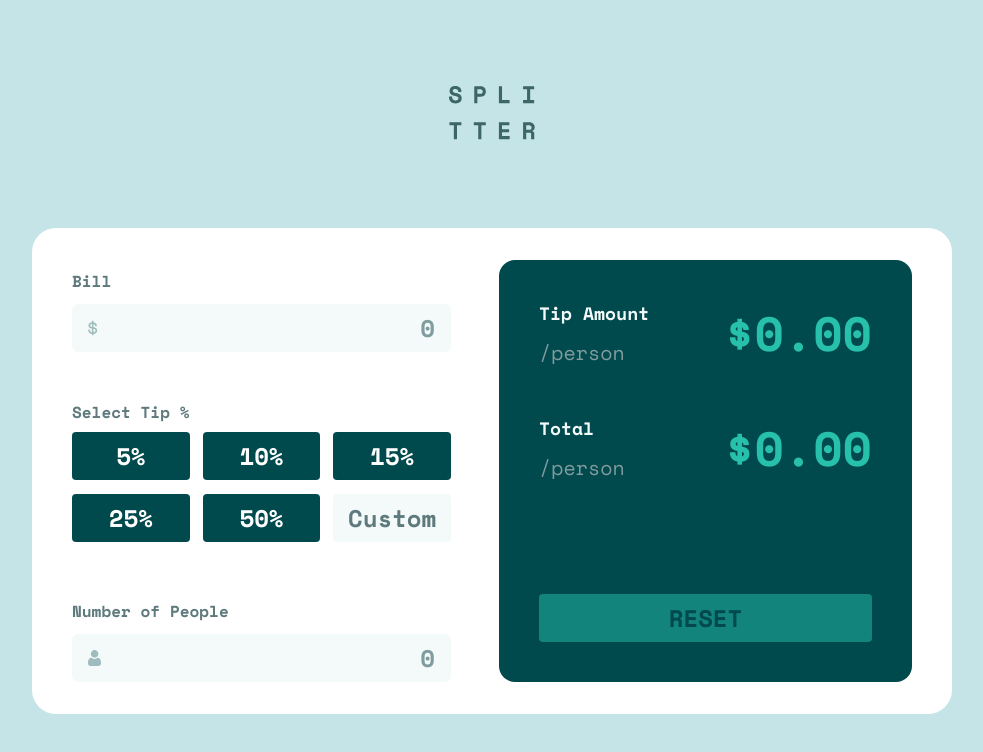
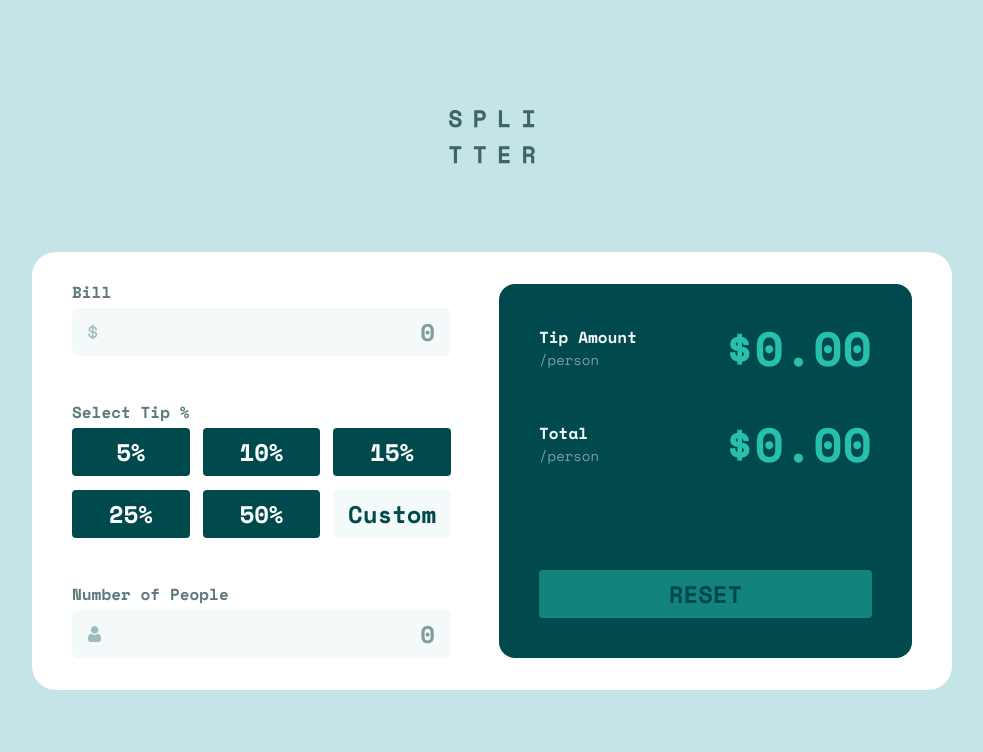
Before and after one commit to Chibuike-web/Tip-Calculator-App, a React (Vite) app: page / in a window 1280 px wide. Shown: the top 752 px of the page, without its empty margins (148-1131 px from the left). Built offline with nearby package versions, Linux system fonts and the light colour scheme.

Commit message:
worked on the tip button functionality

```diff
--- a/src/App.css
+++ b/src/App.css
@@ -19,6 +19,7 @@ body {
 	font-family: "Space Mono", serif;
 	font-weight: 400;
 	font-size: 24px;
+	line-height: 1;
 }
 
 input[type="number"]::-webkit-inner-spin-button,
--- a/src/components/Splitter.jsx
+++ b/src/components/Splitter.jsx
@@ -6,15 +6,25 @@ export default function Splitter() {
 	const [bill, setBill] = useState("");
 	const [numberOfPeople, setNumberOfPeople] = useState("");
 	const [focusedInput, setFocusedInput] = useState("");
-	const [error, setError] = useState(false);
+	const [error, setError] = useState("");
 	const [customInput, setCustomInput] = useState(false);
 	const [customInputValue, setCustomInputValue] = useState("");
+	const [tipAmount, setTipAmount] = useState("0.00");
+	const [total, setTotal] = useState("0.00");
+	const [activeTip, setActiveTip] = useState("");
+
 	const handleChange = (e, id) => {
 		const { value } = e.target;
 		if (id === "bill") {
 			setBill(value);
 		} else if (id === "numberOfPeople") {
 			setNumberOfPeople(value);
+
+			if (value === "" || +value > 0) {
+				setError("");
+			} else if (+value === 0) {
+				setError("Can't be zero");
+			}
 		} else if (id === "customInput") {
 			setCustomInputValue(value);
 		}
@@ -28,8 +38,18 @@ export default function Splitter() {
 		setFocusedInput("");
 	};
 
-	const handleCustomInput = () => {
-		setCustomInput(true);
+	const handleReset = (e) => {
+		e.preventDefault();
+	};
+
+	const handleButtonClick = (tip) => {
+		if (tip === "Custom") {
+			setActiveTip("Custom");
+			setCustomInputValue("");
+		} else {
+			setActiveTip(tip);
+			setCustomInputValue("");
+		}
 	};
 
 	return (
@@ -50,14 +70,33 @@ export default function Splitter() {
 				<fieldset>
 					<legend className="font-bold text-cyan-600 text-[16px] mb-2">Select Tip %</legend>
 					<div className="grid grid-cols-2 lg:grid-cols-3 gap-y-[14px] place-items-center gap-x-[13px] w-full">
-						<TipButton tip="5%" />
-						<TipButton tip="10%" />
-						<TipButton tip="15%" />
-						<TipButton tip="25%" />
-						<TipButton tip="50%" />
-						{customInput ? (
+						<TipButton
+							tip="5%"
+							handleButtonClick={handleButtonClick}
+							isActive={activeTip === "5%"}
+						/>
+						<TipButton
+							tip="10%"
+							handleButtonClick={handleButtonClick}
+							isActive={activeTip === "10%"}
+						/>
+						<TipButton
+							tip="15%"
+							handleButtonClick={handleButtonClick}
+							isActive={activeTip === "15%"}
+						/>
+						<TipButton
+							tip="25%"
+							handleButtonClick={handleButtonClick}
+							isActive={activeTip === "25%"}
+						/>
+						<TipButton
+							tip="50%"
+							handleButtonClick={handleButtonClick}
+							isActive={activeTip === "50%"}
+						/>
+						{activeTip === "Custom" ? (
 							<TextInput
-								customInput={customInput}
 								customInputValue={customInputValue}
 								id="customInput"
 								handleFocus={handleFocus}
@@ -66,7 +105,12 @@ export default function Splitter() {
 								autoFocus
 							/>
 						) : (
-							<TipButton tip="Custom" custom handleCustomInput={handleCustomInput} />
+							<TipButton
+								tip="Custom"
+								custom
+								isActive={activeTip === "Custom"}
+								handleButtonClick={handleButtonClick}
+							/>
 						)}
 					</div>
 				</fieldset>
@@ -80,6 +124,7 @@ export default function Splitter() {
 					focusedInput={focusedInput}
 					handleFocus={handleFocus}
 					handleBlur={handleBlur}
+					error={error}
 				/>
 			</section>
 
@@ -87,10 +132,10 @@ export default function Splitter() {
 			<aside className="w-full min-h-full max-w-[413px] bg-cyan-800 rounded-2xl p-10">
 				<div className="flex flex-col h-full">
 					<div className="flex flex-col gap-12 mb-auto">
-						<OutputDisplay label="Tip Amount" subLabel="/person" value="$0.00" />
-						<OutputDisplay label="Total" subLabel="/person" value="$0.00" />
+						<OutputDisplay label="Tip Amount" subLabel="/person" value={tipAmount} />
+						<OutputDisplay label="Total" subLabel="/person" value={total} />
 					</div>
-					<ResetButton bill={bill} />
+					<ResetButton bill={bill} handleReset={handleReset} />
 				</div>
 			</aside>
 		</main>
@@ -110,17 +155,26 @@ function TextInput({
 	customInput,
 	customInputValue,
 	autoFocus,
+	error = "",
 }) {
 	return (
 		<div className="w-full">
-			<label htmlFor={id} className="font-bold text-[16px] text-cyan-600">
-				{label}
+			<label
+				htmlFor={id}
+				className={`font-bold text-[16px] text-cyan-600 ${
+					error ? "flex justify-between items-center" : ""
+				}`}
+			>
+				<p> {label}</p>
+				{error ? <p className="text-red-400">{error}</p> : ""}
 			</label>
 			<div
-				className="flex justify-between items-center rounded-[6px] w-full px-4 py-3.5 h-[48px]  bg-cyan-300 hover:border-[2px] hover:border-[#26C0AB]"
+				className={`flex justify-between items-center rounded-[6px] w-full px-4 py-3.5 h-[48px]  bg-cyan-300 ${
+					!error ? "hover:border-[2px] hover:border-[#26C0AB]" : "border-[2px] border-red-400"
+				}`}
 				style={{
-					border: focusedInput === id ? "2px #26C0AB solid" : "",
-					marginBlockStart: customInput ? "" : "8px",
+					border: focusedInput === id && !error ? "2px #26C0AB solid" : "",
+					marginBlockStart: id === "customInput" ? "" : "8px",
 				}}
 			>
 				<img src={icon} alt={label} className="max-h-[16px]" />
@@ -149,16 +203,25 @@ function TextInput({
 	);
 }
 
-function TipButton({ tip, custom = false, handleCustomInput }) {
+function TipButton({ tip, custom = false, isActive, handleButtonClick }) {
+	let backgroundColour;
+	if (custom) {
+		backgroundColour = "text-cyan-800 bg-cyan-300";
+	} else if (isActive) {
+		backgroundColour = "bg-cyan-700 text-cyan-800";
+	} else {
+		backgroundColour = "text-white bg-[hsl(183,100%,15%)]";
+	}
+
 	return (
 		<button
 			type="button"
-			className={`h-[48px] w-full rounded-[4px] font-bold w-[118px] cursor-pointer ${
-				custom
-					? "text-[hsl(186,14%,43%)] bg-[hsl(189,41%,97%)]"
-					: "text-white bg-[hsl(183,100%,15%)]"
-			} ${custom ? "" : "hover:bg-[#9EE9DF] hover:text-[#00494D]"}`}
-			onClick={custom ? handleCustomInput : null}
+			className={`h-[48px] w-full rounded-[4px] font-bold max-w-[118px] cursor-pointer ${backgroundColour} ${
+				!custom && !isActive ? "hover:bg-[#9EE9DF] hover:text-[#00494D]" : ""
+			}`}
+			onClick={() => {
+				handleButtonClick(tip);
+			}}
 		>
 			{tip}
 		</button>
@@ -168,21 +231,23 @@ function TipButton({ tip, custom = false, handleCustomInput }) {
 function OutputDisplay({ label, subLabel, value }) {
 	return (
 		<div className="flex justify-between items-center">
-			<div className="flex flex-col gap-[12px]">
-				<h3 className="text-cyan-300 text-[18px] font-bold">{label}</h3>
-				<p className="text-cyan-500 text-xl">{subLabel}</p>
+			<div className="flex flex-col gap-[8px]">
+				<h3 className="text-cyan-300 text-[16px] font-bold">{label}</h3>
+				<p className="text-cyan-500 text-[14px]">{subLabel}</p>
 			</div>
-			<output className="text-cyan-700 font-bold text-5xl">{value}</output>
+			<output className="text-cyan-700 font-bold text-5xl">${value}</output>
 		</div>
 	);
 }
 
-function ResetButton({ bill }) {
+function ResetButton({ bill, handleReset }) {
 	return (
 		<button
 			type="reset"
 			disabled={bill.trim() > 0 ? false : true}
 			className="h-[48px] rounded-[4px] font-bold w-full text-[hsl(183,100%,15%)] bg-[hsl(172,67%,45%)] disabled:opacity-50"
+			style={{ cursor: bill.trim() > 0 ? "pointer" : "" }}
+			onClick={handleReset}
 		>
 			RESET
 		</button>
```
